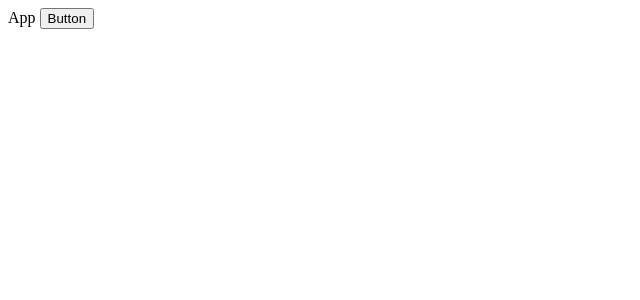
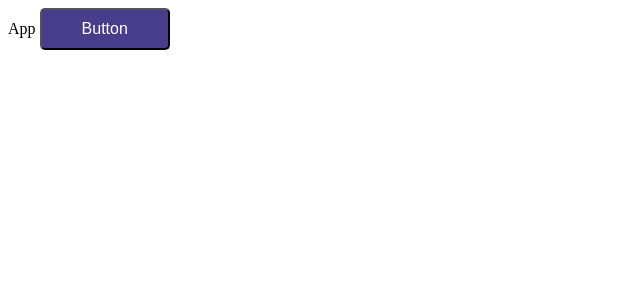
Before and after one commit to listenToRipley/vue, a Vue app in the folder Oreilly/FormValidation/: page / in a window 1280 px wide. Shown: the top 300 px of the page, without its empty margins (0-640 px from the left). Built offline with nearby package versions, Linux system fonts and the light colour scheme.

Commit message:
style rendering

```diff
--- a/Oreilly/FormValidation/src/App.vue
+++ b/Oreilly/FormValidation/src/App.vue
@@ -1,6 +1,10 @@
 <template>
     App
-    <my-button/>
+    <my-button
+        background="darkslateblue"
+        color="white"
+        :disabled="!value"
+    />
 </template>
 
 <script>
@@ -8,7 +12,13 @@ import MyButton from "./MyButton.vue"
 export default {
     components: {
         MyButton
+    },
+
+    data() {
+        return {
+            value: true
     }
+}
 
 }
 
--- a/Oreilly/FormValidation/src/MyButton.vue
+++ b/Oreilly/FormValidation/src/MyButton.vue
@@ -1,11 +1,39 @@
 <template>
-    <button>Button</button>
+    <button
+        v-bind:style="{ background, color}"
+        v-bind:disabled="disabled"
+    >Button</button>
 </template>
 
 <script>
 export default {
+    props: {
+        background: {
+            type: String
+        },
+        color: {
+            type: String
+        },
+        disabled: {
+            type: Boolean
+        }
+    }
 }
 </script>
 
 <style scoped>
+
+button:disabled {
+    opacity: 0.5;
+}
+
+button {
+    background:none;
+    color: black;
+    border-radius: 5px;
+    padding: 10px 40px;
+    font-size: 16px;
+    cursor: pointer;
+}
+
 </style>
```
Also changed, not shown: 1 other file (tests, documents, lock files or other folders).
